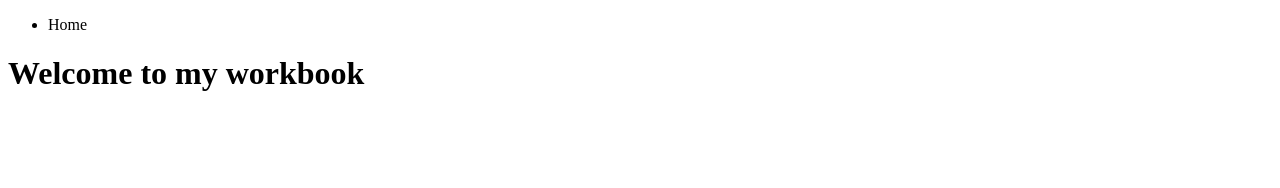
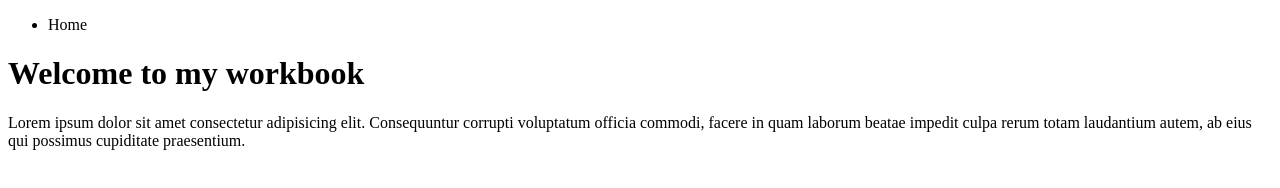
Before and after one commit to sarisp3260/Workbook, a plain HTML site: page index.html in a window 1280 px wide. Drawn offline with Linux system fonts and the light colour scheme.

Commit message:
adding text index

```diff
--- a/index.html
+++ b/index.html
@@ -10,5 +10,6 @@
         </ul>
     </header>
     <h1>Welcome to my workbook</h1>
+    <p>Lorem ipsum dolor sit amet consectetur adipisicing elit. Consequuntur corrupti voluptatum officia commodi, facere in quam laborum beatae impedit culpa rerum totam laudantium autem, ab eius qui possimus cupiditate praesentium.</p>
 </body>
 </html>
```
